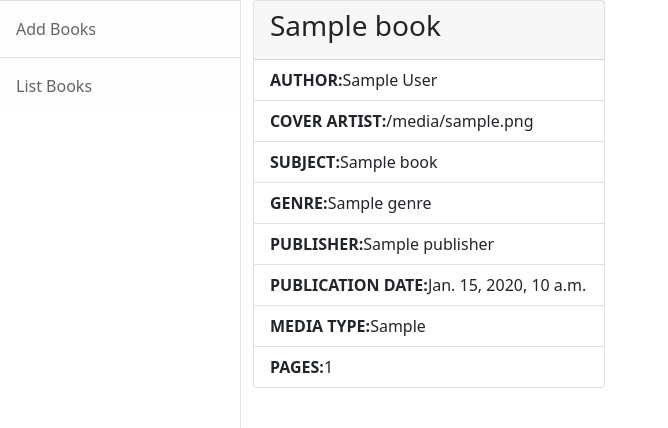
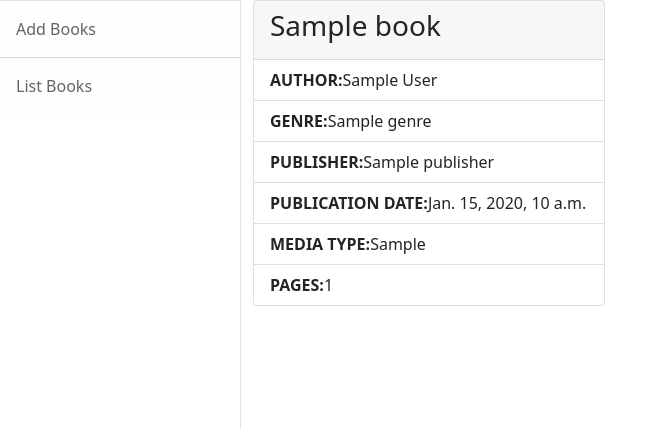
Before and after one commit to vishnu3495/djangolibraryapp, a Django app: template library/templates/lib-bookdetail.html in a window 1280 px wide. Shown: the part 57-485 px from the top of the page, without its empty margins (0-668 px from the left). Run offline with Django 4.2, Linux system fonts and the light colour scheme; the template is opened without the code that fills it: most values are stand-ins (such as "Sample title", 1, 10 or a date in 2020); parts of the project's set-up code (start-up, migrations or seed data) failed here and were passed over; some libraries are stand-ins or nearby versions.

Commit message:
modified

```diff
--- a/library/forms.py
+++ b/library/forms.py
@@ -7,7 +7,7 @@ from django.contrib.auth.forms import UserCreationForm
 class BookForm(forms.ModelForm):
     class Meta:
         model=Books
-        exclude = ("library",)
+        exclude = ("library","Cover_artist")
         widgets = {
             "Publication_date": forms.DateInput(attrs={"class": "form-control", "type": "date"})
         }
--- a/library/models.py
+++ b/library/models.py
@@ -14,7 +14,6 @@ class Books(models.Model):
     library=models.ForeignKey(User,on_delete=models.CASCADE,related_name="library")
     Author=models.CharField(max_length=150)
     Cover_artist=models.CharField(max_length=150)
-    Subject=models.CharField(max_length=150)
     Genre=models.CharField(max_length=150)
     Publisher=models.CharField(max_length=150)
     Publication_date=models.DateField(null=True)
--- a/library/templates/lib-bookdetail.html
+++ b/library/templates/lib-bookdetail.html
@@ -10,8 +10,6 @@
   </div>
   <ul class="list-group list-group-flush">
         <li class="list-group-item"><strong>AUTHOR:</strong>{{book.Author}}</li>
-        <li class="list-group-item"><strong>COVER ARTIST:</strong>{{book.Cover_artist}}</li>
-        <li class="list-group-item"><strong>SUBJECT:</strong>{{book.Subject}}</li>
         <li class="list-group-item"><strong>GENRE:</strong>{{book.Genre}}</li>
         <li class="list-group-item"><strong>PUBLISHER:</strong>{{book.Publisher}}</li>
         <li class="list-group-item"><strong>PUBLICATION DATE:</strong>{{book.Publication_date}}</li>
```
Also changed, not shown: db.sqlite3, library/migrations/0001_initial.py (deleted), library/migrations/0002_books_active_status.py (deleted).
